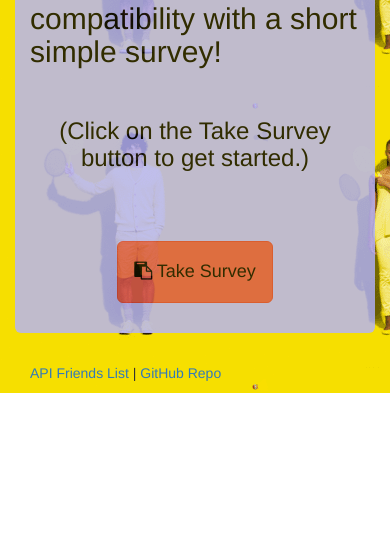
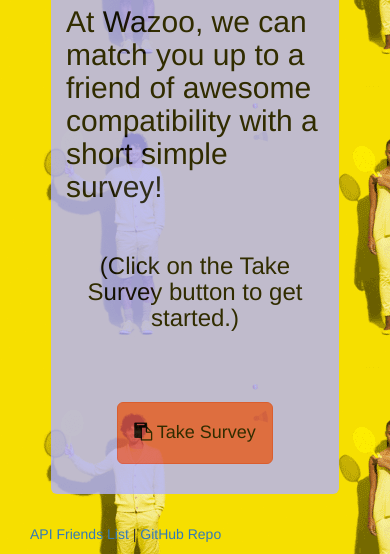
Before and after one commit to deejxue/friend-finder, a website: page app/public/home.html in a window 390 px wide. Shown: the part 476-1030 px from the top of the page. Before the commit the page ends 869 px from the top, so only its background shows below. Drawn offline with nearby package versions, Linux system fonts and the light colour scheme.

Commit message:
adding mobile responsiveness

```diff
--- a/app/public/home.html
+++ b/app/public/home.html
@@ -2,7 +2,9 @@
 <!DOCTYPE html>
 <html lang="en">
 <head>
-	<meta charset="UTF-8">
+	<meta http-equiv="content-type" content="text/html; charset=ISO-8859-1">
+    <meta content="width=device-width; initial-scale=1.0; maximum-scale=1.0;  user-scalable=0;" name="viewport">
+
 	<title>Wazoo Friend Finder</title>
 
 	<!-- Latest compiled and minified CSS & JS -->
@@ -18,7 +20,7 @@
 
 	<div class="container">
 		<!-- Jumbotron with intro to page -->
-		<div class="jumbotron" style="background-color:#b3b3ff;opacity:0.8">
+		<div class="jumbotron" style="background-color:#b3b3ff;opacity:0.8;width:80%;margin-left:10%;">
 			<!-- Use red text with optin monster glyphicon on welcome page -->
 			<h1 class="" style="font-size:60px;color:red;text-shadow:0 0 3px #660033,0 0 5px#000066;text-align:center;"><i class="fa fa-optin-monster" aria-hidden="true"></i>  Wazoo Friend Matcher</h1>
 			<hr>
```
Also changed, not shown: app/public/survey.html (+3 -1 lines).
